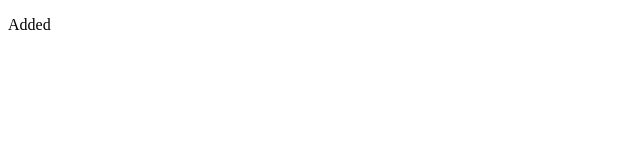
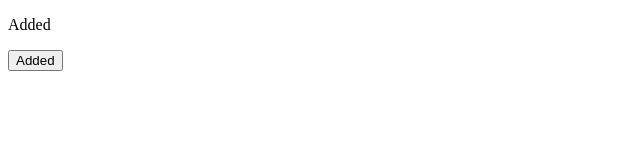
Before and after one commit to Rushikeshjoshii/GitPushPractice, a plain HTML site: page contact.html in a window 1280 px wide. Shown: the whole page, without its empty margins (0-640 px from the left). Drawn offline with Linux system fonts and the light colour scheme.

Commit message:
CHnages to new brnach

```diff
--- a/contact.html
+++ b/contact.html
@@ -7,5 +7,6 @@
 </head>
 <body>
     <p>Added </p>
+    <button>Added</button>
 </body>
 </html>
```
